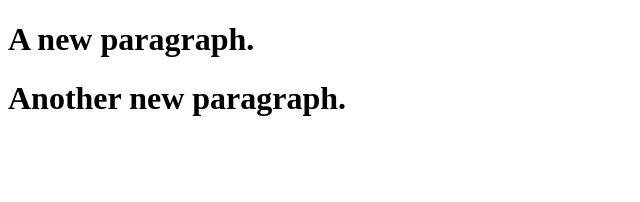
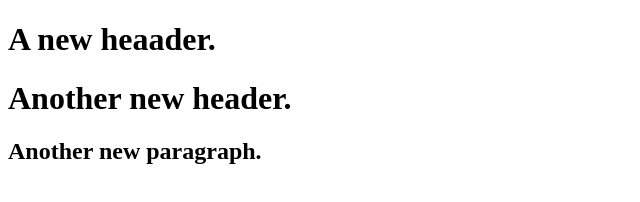
Before and after one commit to tuncayerman/CW-CALISMASI2, a plain HTML site: page index.html in a window 1280 px wide. Shown: the whole page, without its empty margins (0-640 px from the left). Drawn offline with Linux system fonts and the light colour scheme.

Commit message:
Update index.html

```diff
--- a/index.html
+++ b/index.html
@@ -7,8 +7,9 @@
 </head>
 <body>
 
-    <h1>A new paragraph.</h1>
-    <h1>Another new paragraph.</h1>
+    <h1>A new heaader.</h1>
+    <h1>Another new header.</h1>
+    <h2>Another new paragraph.</h2>
 
 </body>
 </html>
```
